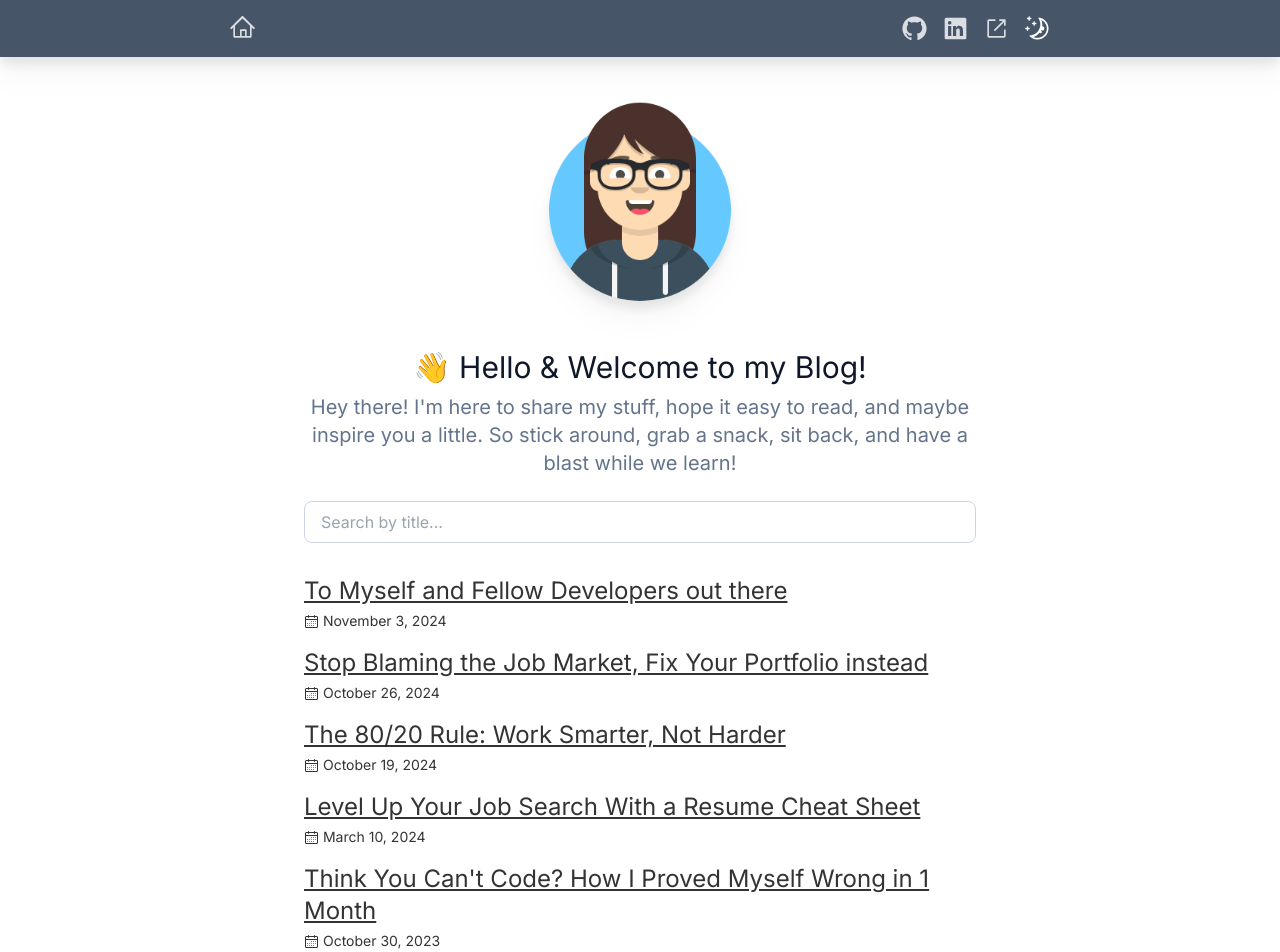
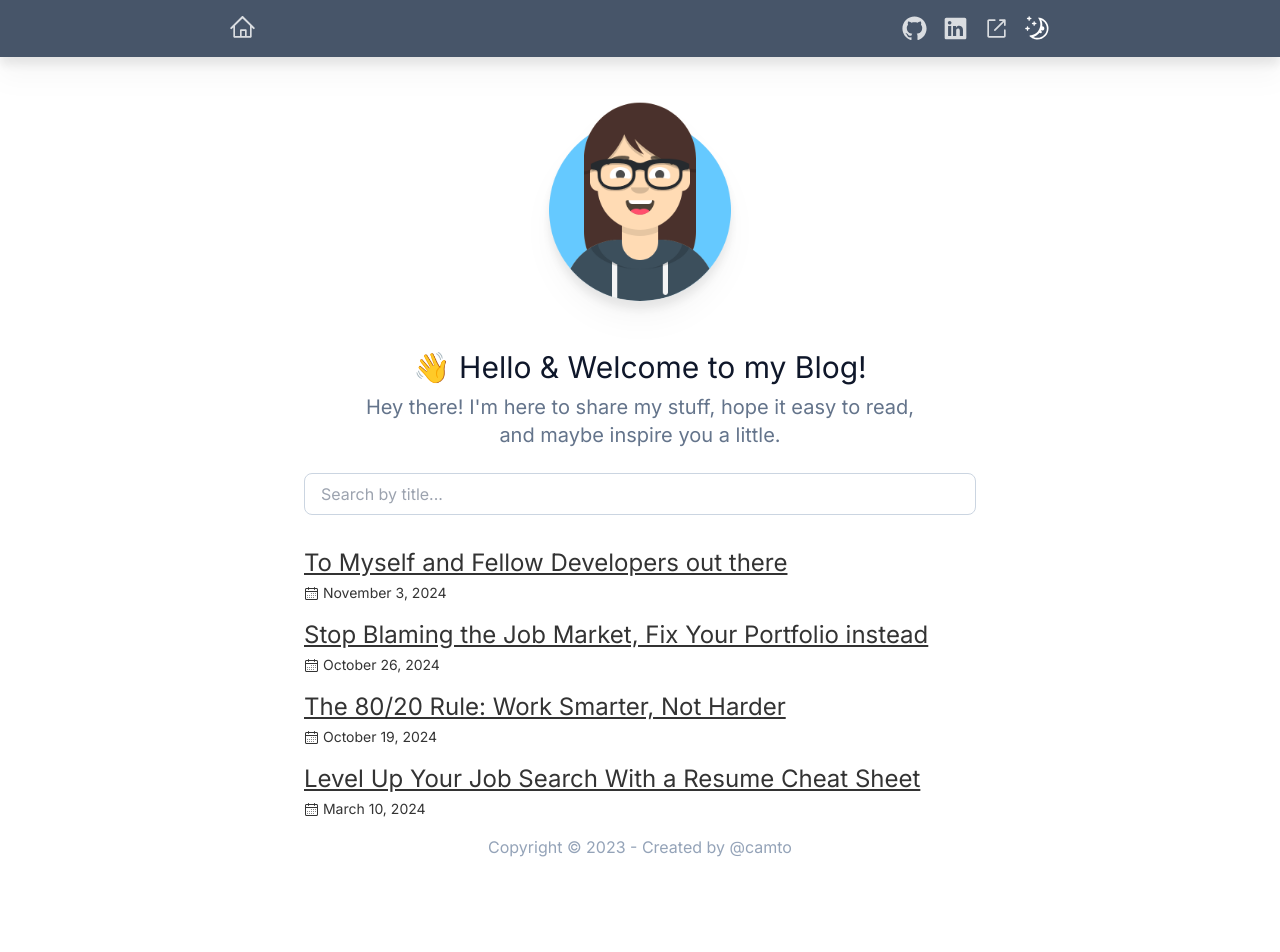
Before and after one commit to camtonguyen/camtonguyen.github.io, a Next.js app: page / in a window 1280 px wide. Shown: the top 952 px of the page. After the commit the page ends 867 px from the top, so only its background shows below. Built offline with nearby package versions, Linux system fonts and the light colour scheme.

Commit message:
update post

```diff
--- a/app/page.tsx
+++ b/app/page.tsx
@@ -3,15 +3,14 @@ import { Posts } from './components/Posts';
 export default function Home() {
   return (
     <main className='px-6 mx-auto'>
-      <section className='mx-auto text-center max-w-2xl'>
+      <section className='mx-auto text-center max-w-xl'>
         <h1 className='mb-2 mt-12 text-slate-900 text-3xl text-center dark:text-white'>
           👋 Hello & Welcome&nbsp;
           <span className='whitespace-nowrap'>to my Blog!</span>
         </h1>
         <p className='text-xl text-slate-500 dark:text-slate-300'>
           Hey there! I&apos;m here to share my stuff, hope it easy to read, and
-          maybe inspire you a little. So stick around, grab a snack, sit back,
-          and have a blast while we learn!
+          maybe inspire you a little.
         </p>
       </section>
       <Posts />
--- a/blog-posts/think-you-cannot-code.md
+++ /dev/null
@@ -1,24 +0,0 @@
----
-title: "Think You Can't Code? How I Proved Myself Wrong in 1 Month"
-date: '2023-10-30'
----
-
-🤓 Don't try to take on too much at once! Focus on mastering one language before moving to the next. It's like learning a new language - start with Spanish before tackling French.
-
-💻 Build small fun projects! Make a maze game, fortune teller or music player. Fun goals keep you motivated to code more. Big complex apps can wait.
-
-📚 Online tutorials are your new BFFs! Sites like [Codecademy](https://www.codecademy.com/) make learning interactive. No need to just read boring walls of text.
-
-⏰ Set a timer and code for 30 mins a day! Consistency is key even if you can only spare a little time. Those minutes will add up.
-
-🧠 Write your own code! It sticks in your head better when you type it yourself rather than copy paste.
-
-➕ Level up with coding challenges! Test your skills on [HackerRank](https://www.hackerrank.com/) with their exercises. Real world practice makes progress faster.
-
-🎯 Make apps you find interesting! An app to track your favorite sports team or play music? Way more fun than a to-do list app!
-
-❓ Ask questions when stuck! Fellow coders on forums are happy to help a beginner get unstuck. No shame in asking!
-
-💪 Persist through frustration! Coding is challenging but keep pushing. Remind yourself how far you’ve already come!
-
-So in summary - go step-by-step, make it fun, practice daily, ask questions, and don't give up! Consistent and smart practice will boost your coding skills faster. You got this!
--- a/blog-posts/to-myself-and-fellow-developers-out-there.md
+++ b/blog-posts/to-myself-and-fellow-developers-out-there.md
@@ -63,8 +63,8 @@ You have options:
 
 - Build something of your own.
 - Join a mission you believe in.
-- Transform your current role
-- Or simply admit that trading passion for comfort is your choice
+- Transform your current role.
+- Or simply admit that trading passion for comfort is your choice.
 
 But whatever you do:
 
```
